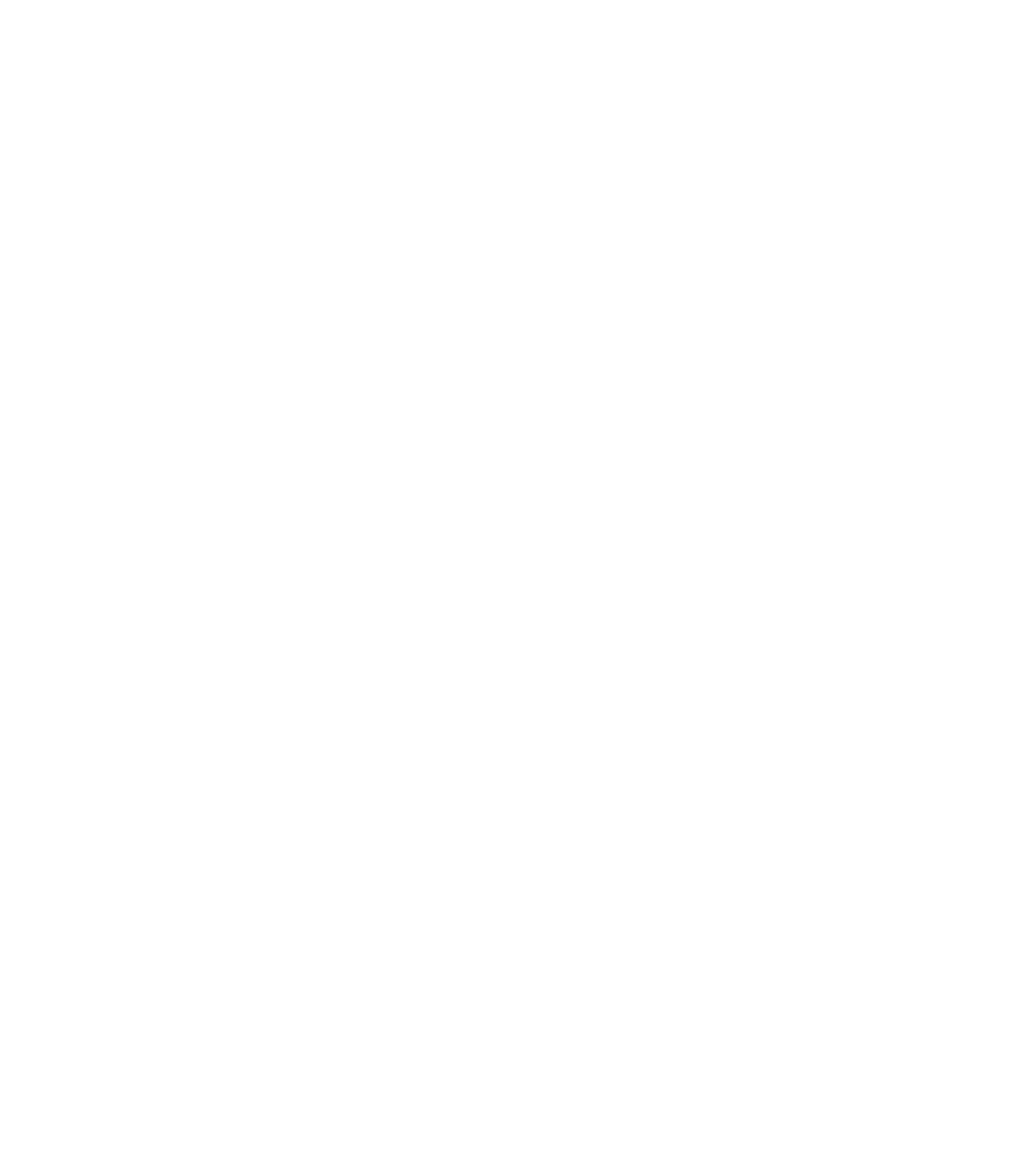
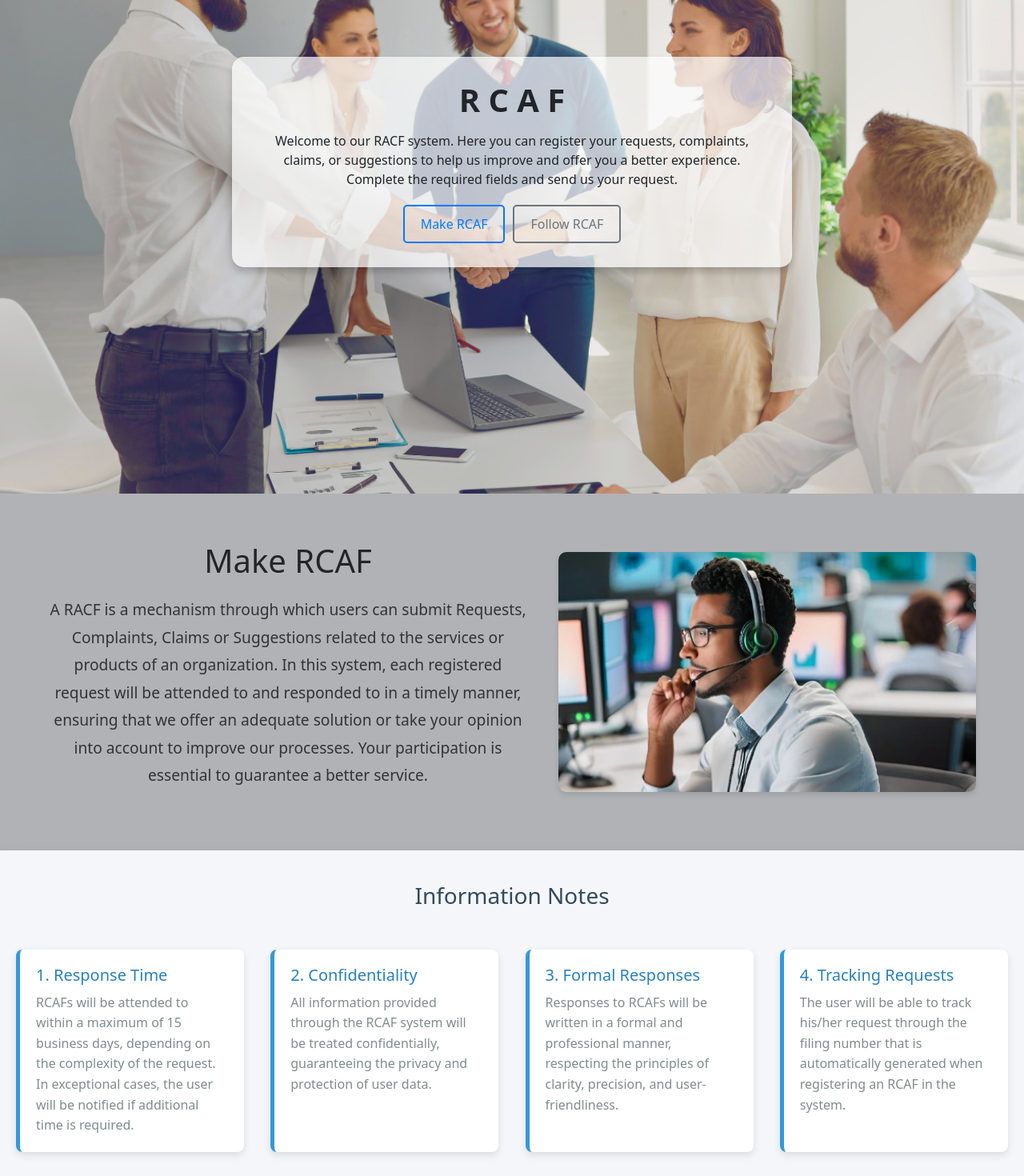
Before and after one commit to juangzj/rcaf-system, a React (Vite) app in the folder react/rcaf-frontend/: page /dashboard in a window 1280 px wide. Before the commit this address had no page. Shown: the part 183-1653 px from the top of the page at 80% size. Before the commit the page ends 800 px from the top, so only its background shows below. Built offline with nearby package versions, Linux system fonts and the light colour scheme.

Commit message:
adding desing to main page

```diff
--- a/react/rcaf-frontend/src/App.jsx
+++ b/react/rcaf-frontend/src/App.jsx
@@ -2,6 +2,7 @@ import 'bootstrap/dist/css/bootstrap.min.css';
 import { BrowserRouter as Router, Routes, Route } from 'react-router-dom';
 import Login from './pages/login/login';
 import Register from './pages/register/Register';
+import RcafMainPage from './pages/rcafMainPage/RcafMainPage';
 
 
 
@@ -14,6 +15,7 @@ function App() {
         <Routes>
           <Route path='/' element={<Login />} ></Route>
           <Route path='/register' element={<Register />} ></Route>
+          <Route path='/dashboard' element={<RcafMainPage />} ></Route>
         </Routes>
       </Router>
     </div>
--- a/react/rcaf-frontend/src/pages/login/Login.jsx
+++ b/react/rcaf-frontend/src/pages/login/Login.jsx
@@ -49,7 +49,6 @@ function Login() {
         localStorage.setItem('email', email);
 
         // Redirect to the dashboard or main page
-        alert('hola')
         navigate('/dashboard');
       } else {
         // Display an error message if the login fails
--- /dev/null
+++ b/react/rcaf-frontend/src/pages/rcafMainPage/RcafMainPage.css
@@ -0,0 +1,244 @@
+.rcaf-main-page {
+  height: 100vh;
+  background-image: url('../../assets/images/Interfaz-pqrs.webp');
+  background-size: cover;
+  background-position: center;
+  background-repeat: no-repeat;
+  display: flex;
+  justify-content: center;
+  align-items: center;
+  flex-direction: column;
+}
+
+.middle-content {
+  background-color: rgba(255, 255, 255, 0.7);
+  padding: 30px;
+  border-radius: 15px;
+  text-align: center;
+  box-shadow: 0 6px 10px rgba(0, 0, 0, 0.2);
+  max-width: 700px;
+  margin-bottom: 30px;
+}
+
+.middle-content h1 {
+  font-size: 2.5rem;
+  font-weight: bold;
+  /* Bold the title */
+  margin-bottom: 15px;
+}
+
+.middle-content p {
+  font-size: 1rem;
+  line-height: 1.5;
+}
+
+.middle-content-buttons {
+  display: flex;
+  gap: 10px;
+  justify-content: center;
+  margin-top: 20px;
+}
+
+.btn-make-rcaf,
+.btn-follow-rcaf {
+  background-color: transparent;
+  padding: 10px 20px;
+  border: 2px solid;
+  border-radius: 5px;
+  cursor: pointer;
+  font-size: 1rem;
+  transition: all 0.3s ease;
+}
+
+.btn-make-rcaf {
+  color: #007bff;
+  border-color: #007bff;
+}
+
+.btn-follow-rcaf {
+  color: #6c757d;
+  border-color: #6c757d;
+}
+
+.btn-make-rcaf:hover {
+  background-color: #007bff;
+  color: white;
+}
+
+.btn-follow-rcaf:hover {
+  background-color: #6c757d;
+  color: white;
+}
+
+.rcaf-description {
+  display: flex;
+  flex-direction: row;
+  /* Align text and image side by side */
+  align-items: center;
+  justify-content: space-between;
+  padding: 60px;
+  /* Increase vertical and horizontal padding */
+  background-color: #b1b2b5;
+  /* Set the background color */
+}
+
+.rcaf-description-text {
+  max-width: 600px;
+  /* Limit the width of the text */
+  text-align: center;
+  /* Align text to the left */
+  margin-right: 20px;
+  /* Space between text and image */
+}
+
+.rcaf-description-text h1 {
+  font-size: 2.5rem;
+  margin-bottom: 20px;
+}
+
+.rcaf-description-text p {
+  font-size: 1.2rem;
+  line-height: 1.8;
+  color: #333;
+}
+
+.rcaf-description-img {
+  width: 45%;
+  /* Image takes 45% of the container */
+  height: 300px;
+  /* Adjust height to your needs */
+  background-image: url('../../assets/images/rcaf-person.webp');
+  /* Replace with the correct image */
+  background-size: cover;
+  background-position: center;
+  border-radius: 10px;
+  box-shadow: 0 4px 6px rgba(0, 0, 0, 0.1);
+}
+
+@media (max-width: 768px) {
+  .rcaf-description {
+    flex-direction: column;
+    /* Stack text and image vertically on small screens */
+    align-items: center;
+    padding: 30px;
+    /* Reduced padding for small screens */
+  }
+
+  .rcaf-description-text h1 {
+    font-size: 2rem;
+  }
+
+  .rcaf-description-text p {
+    font-size: 1rem;
+  }
+
+  .rcaf-description-img {
+    width: 100%;
+    /* Make the image full width on small screens */
+    height: 200px;
+    margin-top: 20px;
+    /* Add some spacing above the image */
+  }
+}
+
+/* Main container for information notes */
+.information-notes {
+  background-color: #f4f6f9;
+  /* Light background color */
+  padding: 30px 0;
+  /* Padding only at the top and bottom */
+  margin: 0;
+  /* Remove all margin */
+  width: 100%;
+  /* Full width of the page */
+  box-shadow: 0 4px 15px rgba(0, 0, 0, 0.1);
+  /* Soft shadow for depth */
+  display: flex;
+  flex-direction: column;
+  /* Ensures the title is on top and the notes are below */
+  align-items: center;
+  /* Center content horizontally */
+}
+
+/* Title of the section */
+.notes-title h1 {
+  color: #34495e;
+  /* Dark gray for the title */
+  font-size: 28px;
+  /* Larger title font size */
+  text-align: center;
+  /* Center align the title */
+  margin-bottom: 40px;
+  /* Increased margin to give more space below the title */
+  padding: 10px 0;
+  /* Add padding above and below the title for extra space */
+}
+
+/* Flex container for the notes */
+.notes-container {
+  display: flex;
+  /* Using Flexbox for horizontal layout */
+  justify-content: space-between;
+  /* Evenly distribute space between notes */
+  gap: 20px;
+  /* Space between notes */
+  width: 100%;
+  /* Ensures the notes take up full width */
+  flex-wrap: wrap;
+  /* Allows notes to wrap to the next line on smaller screens */
+  padding: 0 20px;
+  /* Adds padding to left and right for some spacing */
+}
+
+/* Individual note styling */
+.note {
+  background-color: #ffffff;
+  /* White background for each note */
+  padding: 20px;
+  /* Padding inside each note */
+  width: 23%;
+  /* Each note takes 23% of the width (4 notes per row) */
+  border-radius: 8px;
+  /* Rounded corners for each note */
+  box-shadow: 0 4px 10px rgba(0, 0, 0, 0.1);
+  /* Light shadow on notes */
+  border-left: 5px solid #3498db;
+  /* Blue border on the left side */
+}
+
+/* Heading style inside each note */
+.note h2 {
+  color: #2980b9;
+  /* Blue color for subheadings */
+  font-size: 20px;
+  /* Font size for subheadings */
+  margin-bottom: 10px;
+  /* Space below each heading */
+}
+
+/* Paragraph text style inside each note */
+.note p {
+  color: #7f8c8d;
+  /* Light gray color for paragraph text */
+  font-size: 16px;
+  /* Font size for paragraphs */
+  line-height: 1.6;
+  /* Line height for better readability */
+  margin-bottom: 0;
+  /* No bottom margin */
+}
+
+/* Responsiveness */
+@media (max-width: 768px) {
+  .note {
+    width: 48%;
+    /* Two notes per row for medium screens */
+  }
+}
+
+@media (max-width: 480px) {
+  .note {
+    width: 100%;
+    /* One note per row for small screens */
+  }
+}
--- /dev/null
+++ b/react/rcaf-frontend/src/pages/rcafMainPage/RcafMainPage.jsx
@@ -0,0 +1,59 @@
+import 'react';
+import './RcafMainPage.css';
+import 'bootstrap/dist/css/bootstrap.min.css';
+
+function RcafMainPage() {
+  return (
+    <div>
+      <div className="rcaf-main-page">
+        <div className="middle-content">
+          <h1>R C A F</h1>
+          <p>
+            Welcome to our RACF system. Here you can register your requests, complaints, claims, or suggestions to help us improve and offer you a better experience. Complete the required fields and send us your request.
+          </p>
+          <div className="middle-content-buttons">
+            <button className="btn-make-rcaf">Make RCAF</button>
+            <button className="btn-follow-rcaf">Follow RCAF</button>
+          </div>
+        </div>
+      </div>
+      <div className='rcaf-description'>
+        <div className='rcaf-description-text'>
+          <h1>Make RCAF</h1>
+          <p>A RACF is a mechanism through which users can submit Requests, Complaints, Claims or Suggestions related to the services or products of an organization. In this system, each registered request will be attended to and responded to in a timely manner, ensuring that we offer an adequate solution or take your opinion into account to improve our processes. Your participation is essential to guarantee a better service.</p>
+        </div>
+        <div className='rcaf-description-img'></div>
+      </div>
+
+      <div className="information-notes">
+        <div className="notes-title">
+          <h1>Information Notes</h1>
+        </div>
+        <div className="notes-container">
+          <div className="note">
+            <h2>1. Response Time</h2>
+            <p>RCAFs will be attended to within a maximum of 15 business days, depending on the complexity of the request. In exceptional cases, the user will be notified if additional time is required.</p>
+          </div>
+          <div className="note">
+            <h2>2. Confidentiality</h2>
+            <p>All information provided through the RCAF system will be treated confidentially, guaranteeing the privacy and protection of user data.</p>
+          </div>
+          <div className="note">
+            <h2>3. Formal Responses</h2>
+            <p>Responses to RCAFs will be written in a formal and professional manner, respecting the principles of clarity, precision, and user-friendliness.</p>
+          </div>
+          <div className="note">
+            <h2>4. Tracking Requests</h2>
+            <p>The user will be able to track his/her request through the filing number that is automatically generated when registering an RCAF in the system.</p>
+          </div>
+        </div>
+      </div>
+
+
+
+
+    </div>
+  );
+}
+
+export default RcafMainPage;
```
Also changed, not shown: react/rcaf-frontend/src/components/navbar/Nabvar.jsx (+34 -0 lines), react/rcaf-frontend/src/assets/images/Interfaz-pqrs.webp (added), react/rcaf-frontend/src/assets/images/rcaf-person.webp (added).
